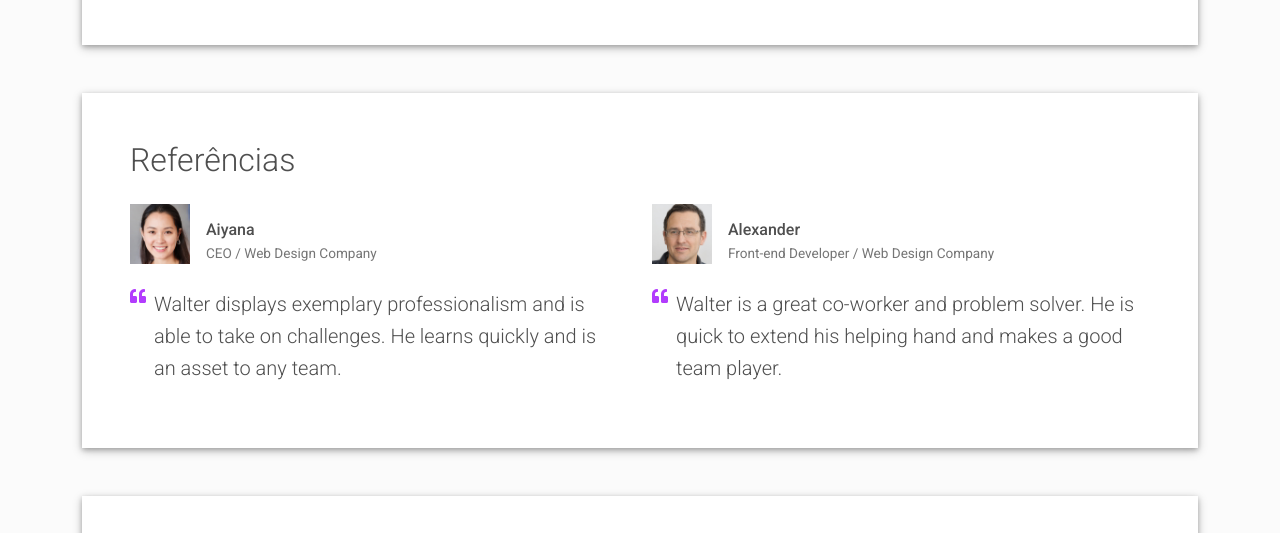
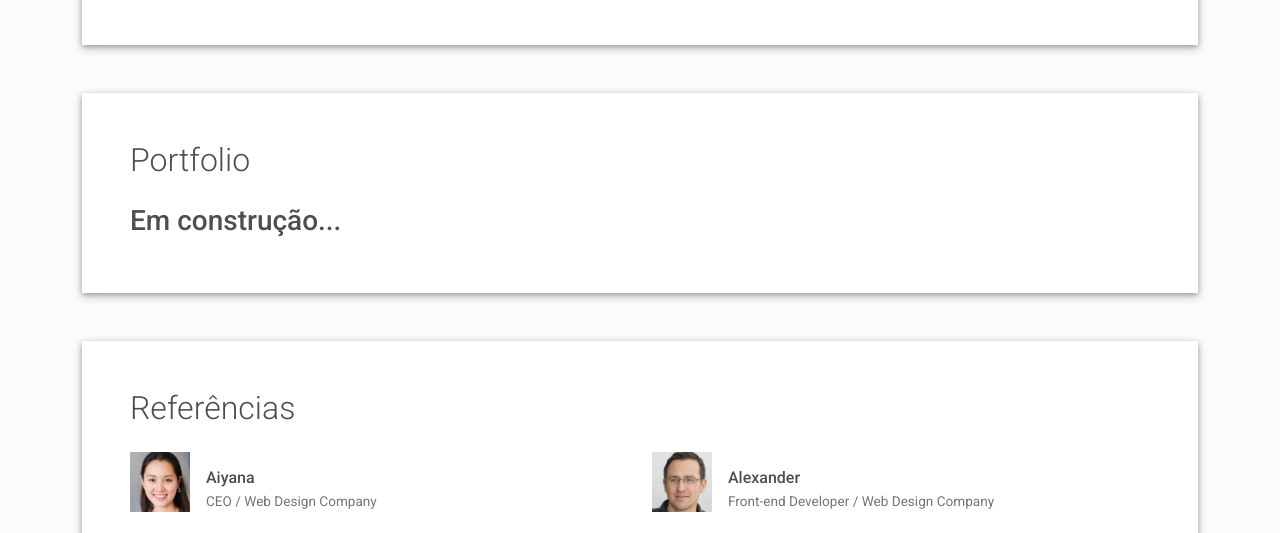
Before and after one commit to ewertonews/ewapps.github.io, a plain HTML site: page index.html in a window 1280 px wide. Shown: the part 2822-3355 px from the top of the page. Drawn offline with Linux system fonts and the light colour scheme.

Commit message:
Portfolio under construction

```diff
--- a/index.html
+++ b/index.html
@@ -311,10 +311,11 @@
             </div>
           </div>
         </div>
-        <!-- <div class="shadow-1-strong bg-white my-5 p-5 d-print-none" id="portfolio">
+        <div class="shadow-1-strong bg-white my-5 p-5 d-print-none" id="portfolio">
           <div class="portfolio-section">
             <h2 class="h2 fw-light mb-4">Portfolio</h2>
-            <div class="row g-0">
+            <div class="row"><h3>Em construção...</h3> </div>
+            <!-- <div class="row g-0">
               <div class="col-md-6"><a href="https://dribbble.com/" target="_blank"><img class="img-fluid"
                     src="images/project-1.jpg" width="800" height="500" /></a></div>
               <div class="col-md-6 d-flex align-items-center" data-aos="fade-left" data-aos-delay="100">
@@ -349,9 +350,9 @@
                     team to timely deliver codebase in HTML, CSS and modern JavaScript.</p>
                 </div>
               </div>
-            </div>
+            </div> -->
           </div>
-        </div> -->
+        </div>
         <div class="shadow-1-strong bg-white my-5 p-5" id="references">
           <div class="reference-section">
             <h2 class="h2 fw-light mb-4">Referências</h2>
```
